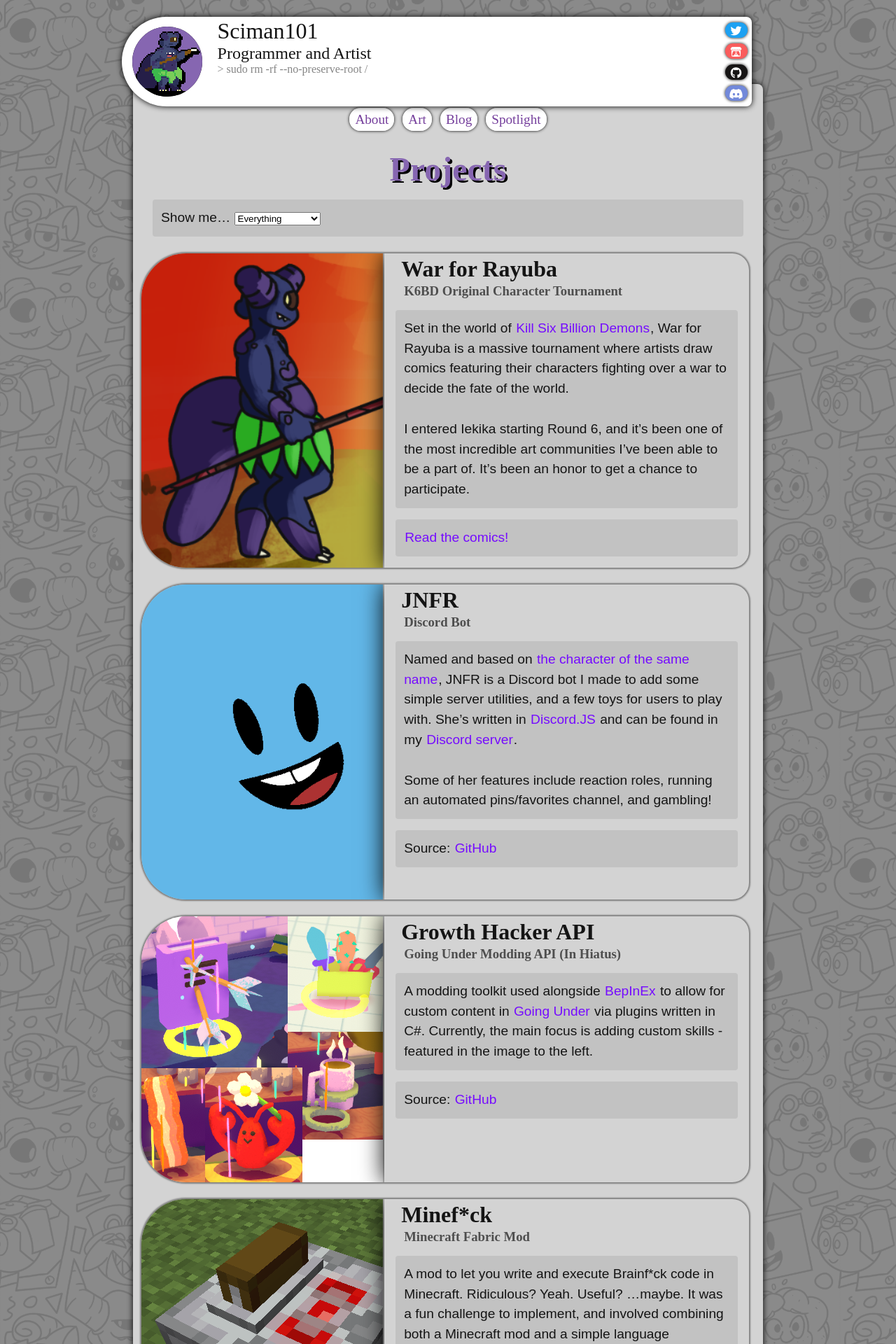
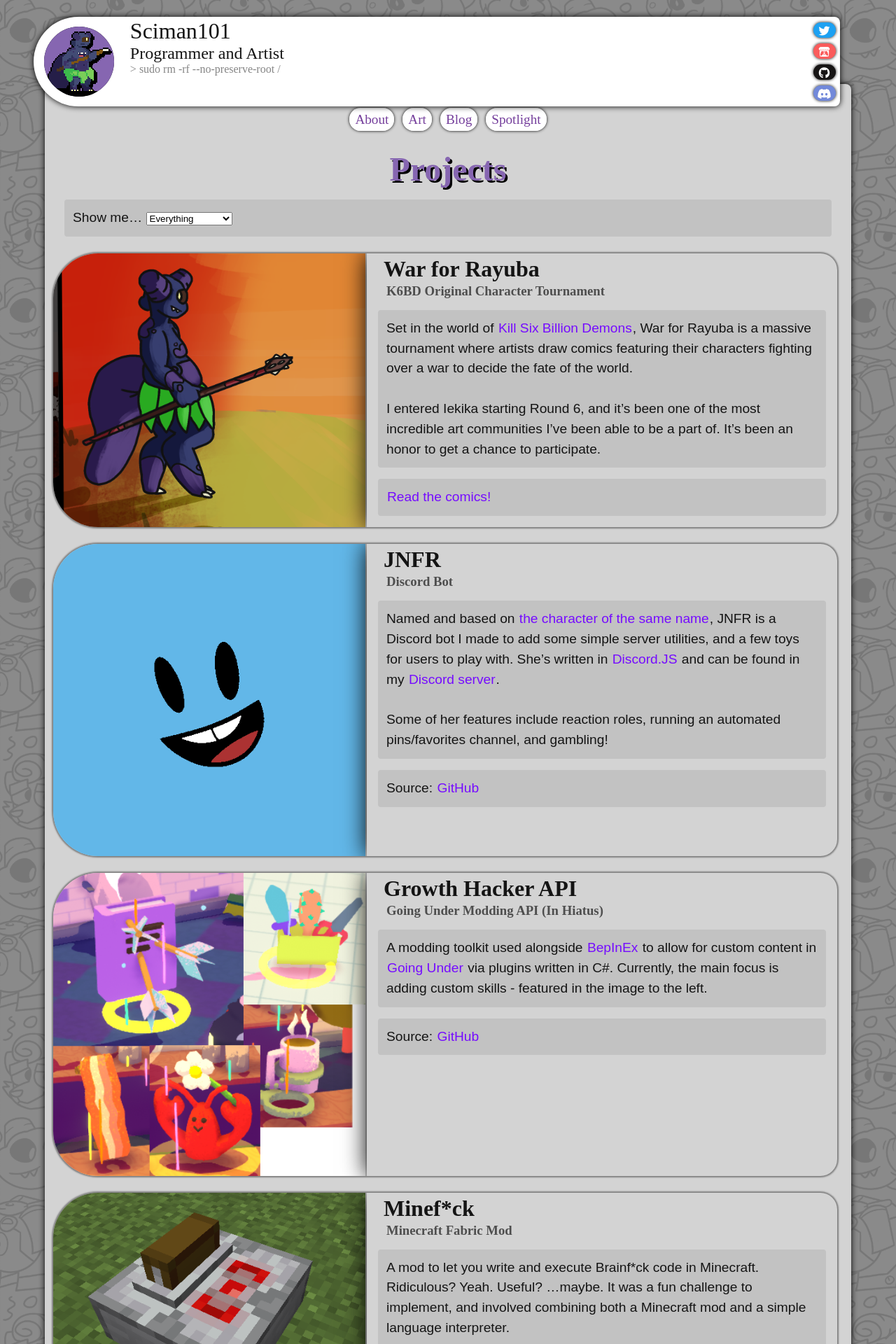
Before and after one commit to Sciman101/sciman101.github.io, a Jekyll site: the page built from projects.md, in a window 1280 px wide. Shown: the top 1920 px of the page at 70% size. Built offline with Jekyll 4.4.1, drawn with Linux system fonts in a browser that asks for light colours; nearby versions of some CDN libraries; some web fonts are replaced.

Commit message:
Fixed more visual layout stuff

```diff
--- a/_data/projects.yml
+++ b/_data/projects.yml
@@ -4,7 +4,7 @@
   date: 2021-07-15
   description: "Set in the world of [Kill Six Billion Demons](https://killsixbilliondemons.com/comic/kill-six-billion-demons-chapter-1/), War for Rayuba is a massive tournament where artists draw comics featuring their characters fighting over a war to decide the fate of the world.<br><br>I entered Iekika starting Round 6, and it's been one of the most incredible art communities I've been able to be a part of. It's been an honor to get a chance to participate."
   footer: "[Read the comics!](/w4r.html)"
-  img: assets/img/w4r/intro.png
+  img: assets/img/projects/w4r.png
   shift: 0
 
 - name: JNFR
--- a/assets/css/main.css
+++ b/assets/css/main.css
@@ -24,7 +24,7 @@
 
   width:100%;
   height:100%;
-  overflow:auto;
+  overflow: auto;
 
   font-family: 'Alatsi';
   color: var(--text-color);
@@ -34,7 +34,9 @@
 #main {
   height: 100%;
   width: 100%;
-  max-width: min(900px, 90vw);
+  max-width: min(1250px, 90vw);
+
+  padding-top: 24px;
 
   margin: 0 auto 0 auto;
 }
@@ -49,7 +51,6 @@
 
   height: 128px;
   max-height: 128px;
-  margin-top: 24px;
   margin-left: -16px;
 
   position: relative;
--- a/assets/css/project.css
+++ b/assets/css/project.css
@@ -17,22 +17,23 @@
 }
 
 .project-container video {
-	display: block;
+	padding: 0;
 	height: 100%;
-	margin-left: auto;
-	margin-right: auto;
-    max-height: none;
+	width:100%;
+	object-fit: cover;
+
+	max-height: none;
 	max-width: none;
-    padding: 0;
-	max-height: 400px;
 }
 
 .project-container img {
     padding: 0;
 	height: 100%;
+	width:100%;
+	object-fit: cover;
+
 	max-height: none;
 	max-width: none;
-	max-height: 450px;
 }
 
 .project-details {
--- a/projects.md
+++ b/projects.md
@@ -20,11 +20,11 @@
 <div class='project-container' data-type='{{item.type}}'>
 	<div class='project-image-container'>
 		{% if item.video %}
-		<video autoplay loop muted {% if item.shift %}style="transform:translateX({{item.shift}}px)"{% endif %}>
+		<video autoplay loop muted >
 			<source type="video/webm" src="{{item.video}}">
 		</video>
 		{% else %}
-		<img alt="{{item.name}}" src="{{item.img}}" {% if item.shift %}style="transform:translateX({{item.shift}}px)"{% endif %}>
+		<img alt="{{item.name}}" src="{{item.img}}">
 		{% endif %}
 	</div>
 
```
Also changed, not shown: assets/img/projects/justdigdown.gif (deleted), assets/img/projects/w4r.png (added), 2 other files.
